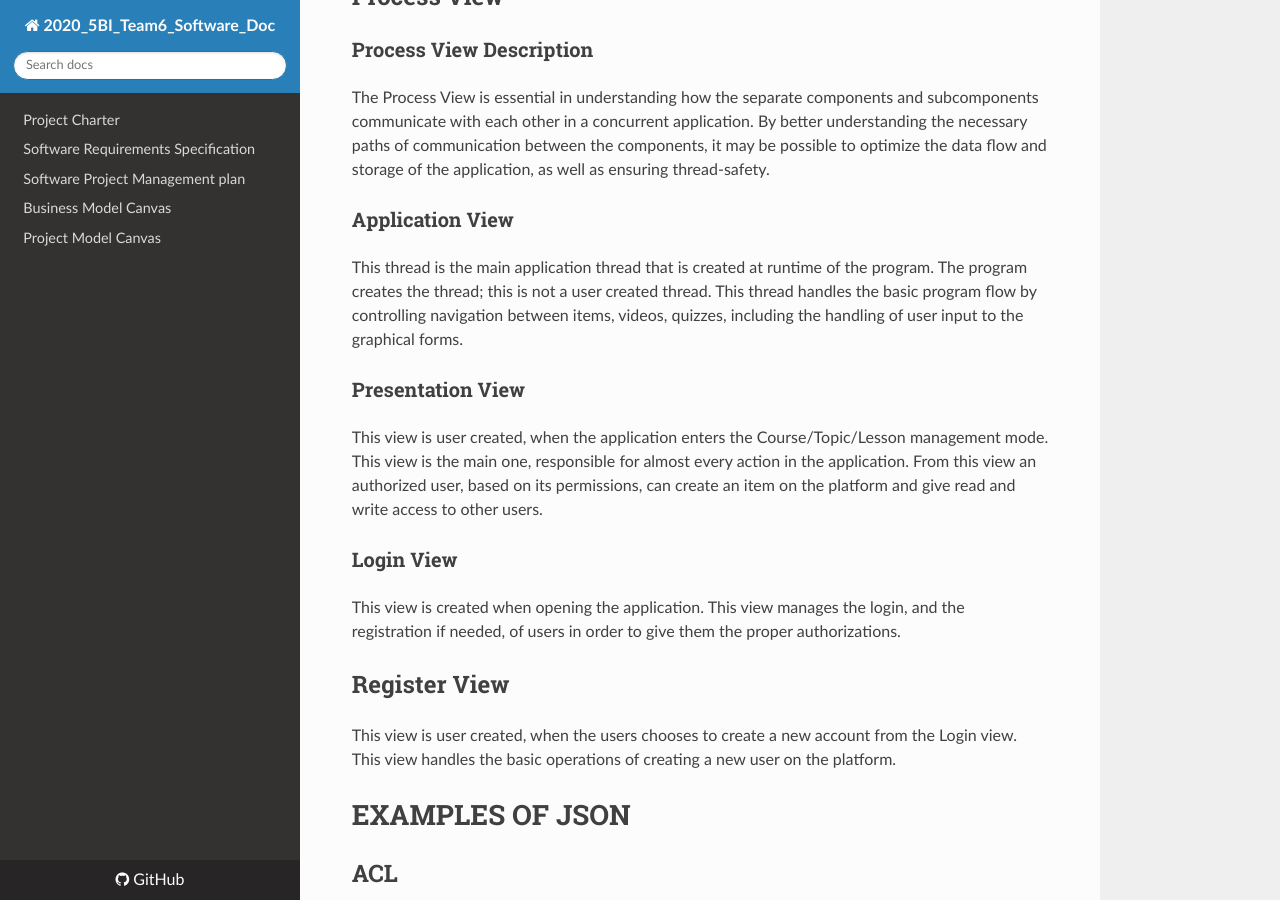
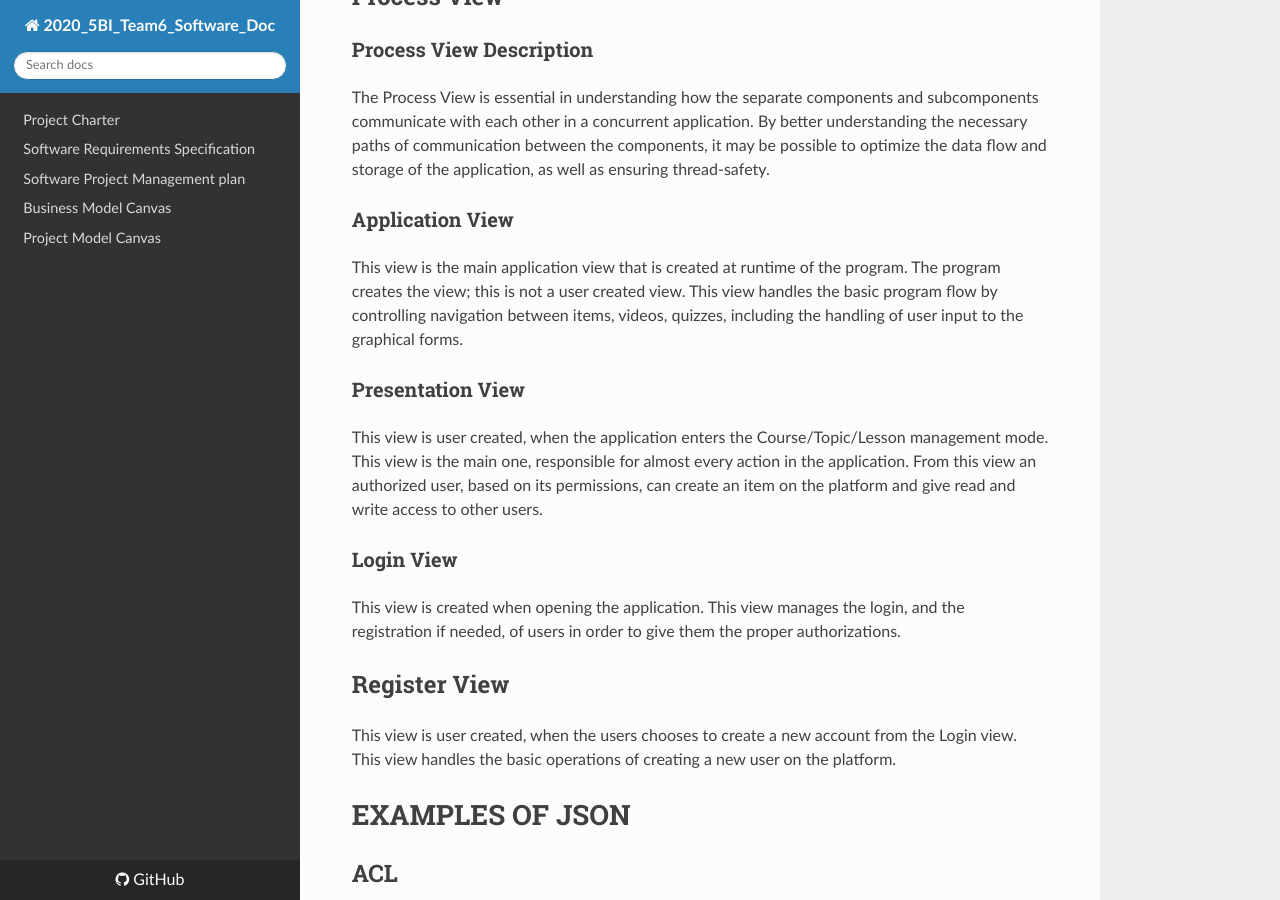
Before and after one commit to KilliKrate/Software-Documentation-G6, an MkDocs documentation site: the page built from docs/Architecture and Design/index.md, in a window 1280 px wide and 900 px high, scrolled down 4908 px. Built offline with MkDocs 1.6.1, drawn with Linux system fonts in a browser that asks for light colours; nearby versions of some CDN libraries.

Commit message:
Little changes to Process View in Architecture and Design doc

```diff
--- a/docs/Architecture and Design/index.md
+++ b/docs/Architecture and Design/index.md
@@ -143,7 +143,7 @@ The Process View is essential in understanding how the separate components and s
 
 ### Application View
 
-This thread is the main application thread that is created at runtime of the program. The program creates the thread; this is not a user created thread. This thread handles the basic program flow by controlling navigation between items, videos, quizzes, including the handling of user input to the graphical forms.
+This view is the main application view that is created at runtime of the program. The program creates the view; this is not a user created view. This view handles the basic program flow by controlling navigation between items, videos, quizzes, including the handling of user input to the graphical forms.
 
 ### Presentation View
 
```
